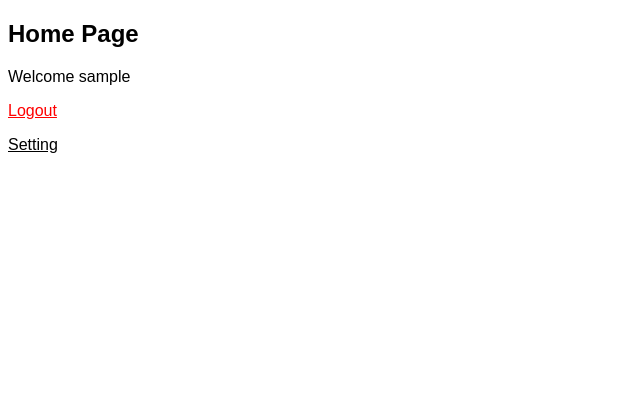
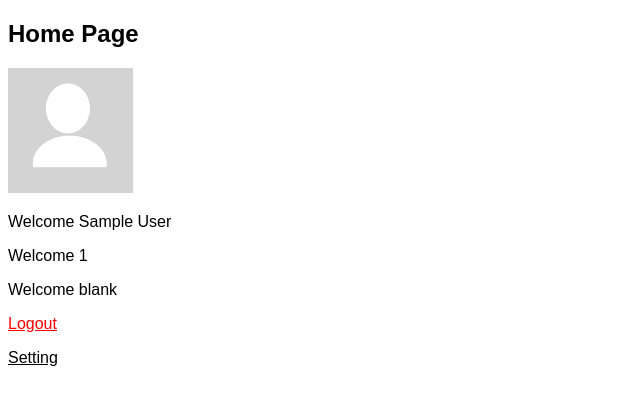
Before and after one commit to reactxsw/register-login-PHP, a PHP site: page / in a window 1280 px wide. Shown: the top 405 px of the page, without its empty margins (0-640 px from the left). Run offline with PHP 8.4, Linux system fonts and the light colour scheme; the visitor is signed in with stand-in values (Sample User, id 1).

Commit message:
Update index.php

```diff
--- a/index.php
+++ b/index.php
@@ -2,14 +2,13 @@
     session_start();
     include('server.php');
 
-    if (!isset($_SESSION['username'])) {
-        $_SESSION['msg'] = "You must log in first";
+    if (!isset($_SESSION["username"])) {
         header('location: login.php');
     }
 
     if (isset($_GET['logout'])) {
         session_destroy();
-        unset($_SESSION['username']);
+        unset($_SESSION["username"]);
         header('location: login.php');
     }
 
@@ -31,19 +30,21 @@
     </div>
 
     <div class="homecontent">
-        <?php if (isset($_SESSION['success'])) : ?>
-            <div class="success">
-                <h3>
-                    <?php
-                        echo $_SESSION['success'];
-                        unset($_SESSION['success']);
-                    ?>
-                </h3>
-            </div>
-        <?php endif ?>
+        <?php
+            if ($_SESSION["profile"] == "blank"){
+                $img_path = 'assets/img/blank.png';
 
-        <?php if (isset($_SESSION['username'])) : ?>
-            <p>Welcome   <?php echo $_SESSION['username']; ?></p>
+            } else {
+                $filename = 'm'.$_SESSION["id"];
+                $img_path = 'assets/img/profile/'.$filename.'.png';
+            }
+        ?>
+
+        <?php if (isset($_SESSION['displayname'])) : ?>
+            <img src="<?php echo $img_path; ?>" style="width:125px; height:125px;"/>
+            <p>Welcome   <?php echo $_SESSION["displayname"]; ?></p>
+            <p>Welcome   <?php echo $_SESSION["id"]; ?></p>
+            <p>Welcome   <?php echo $_SESSION["profile"]; ?></p>
             <p><a href="index.php?logout='1'" style="color: red;">Logout</a></p>
             <p><a href="setting.php" style="color: black;">Setting</a></p>
 
```
